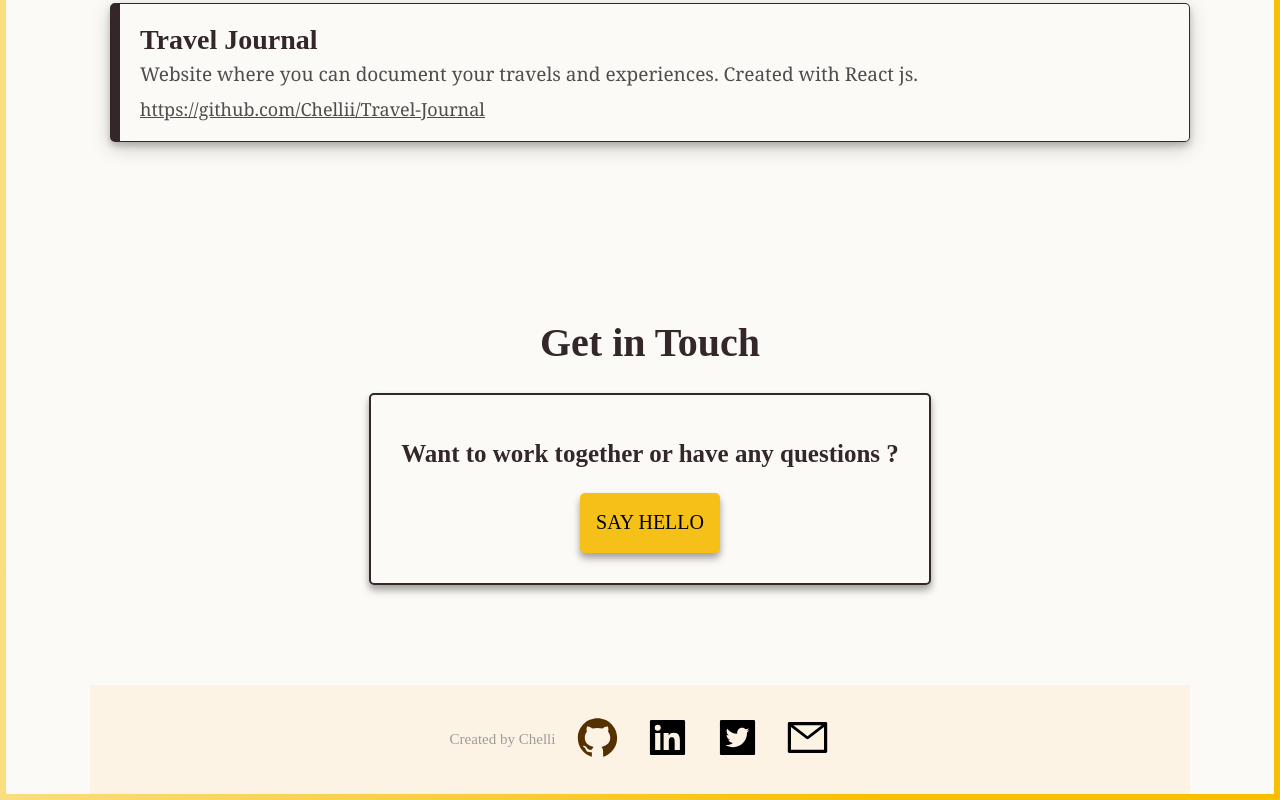
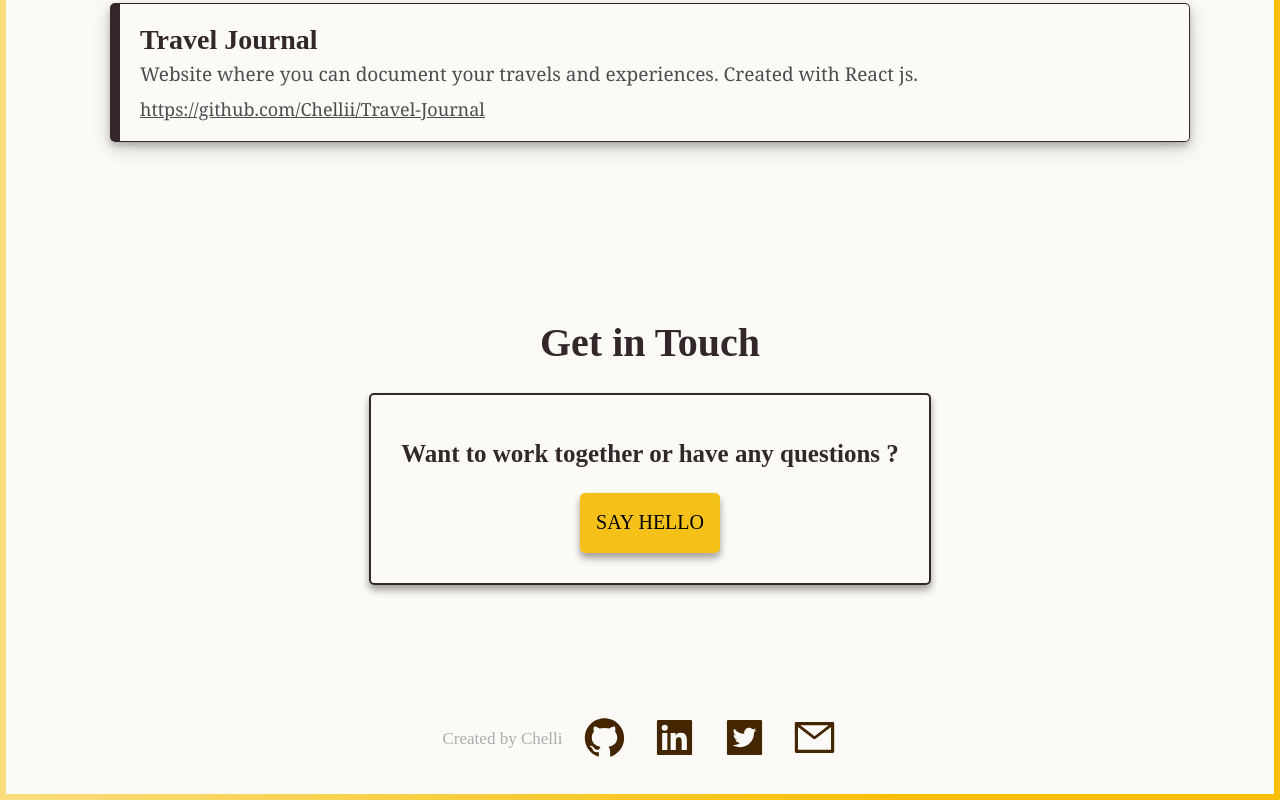
Before and after one commit to Chellii/Chelli, a React (Create React App) app: page / in a window 1280 px wide. Shown: the part 1208-2008 px from the top of the page. Built offline with nearby package versions, Linux system fonts and the light colour scheme; a web font is replaced by a local one.

Commit message:
styling footer

```diff
--- a/src/Components/Footer.js
+++ b/src/Components/Footer.js
@@ -11,10 +11,10 @@ export default function Footer() {
         <footer>
             <p>Created by Chelli</p>
             <div className="socialnet">
-                <AiOutlineGithub color={'#553000'} size={45} style={{'paddingRight': 25}} />
-                <AiFillLinkedin size={45} style={{'paddingRight': 25}} />
-                <AiFillTwitterSquare size={45}  style={{'paddingRight': 25}} />
-                <AiOutlineMail size={45} />
+                <AiOutlineGithub color={'#432600'} size={45} style={{'paddingRight': 25}} />
+                <AiFillLinkedin color={'#432600'} size={45} style={{'paddingRight': 25}} />
+                <AiFillTwitterSquare color={'#432600'} size={45}  style={{'paddingRight': 25}} />
+                <AiOutlineMail color={'#432600'} size={45} />
             </div>
         </footer>
     )
--- a/src/styles/Footer.css
+++ b/src/styles/Footer.css
@@ -1,6 +1,4 @@
 footer {
-    width: 100%;
-    background-color: #fcf3e5;
     display: flex;
     justify-content: center;
     align-items: center;
@@ -8,7 +6,7 @@ footer {
 
 footer > p {
     padding-right: 20px;
-    color: rgb(157, 156, 156) ;
+    color: rgb(173, 172, 172) ;
     font-family: 'Henny Penny', cursive;
-    font-size: 15px;
+    font-size: 17px;
 }
```
